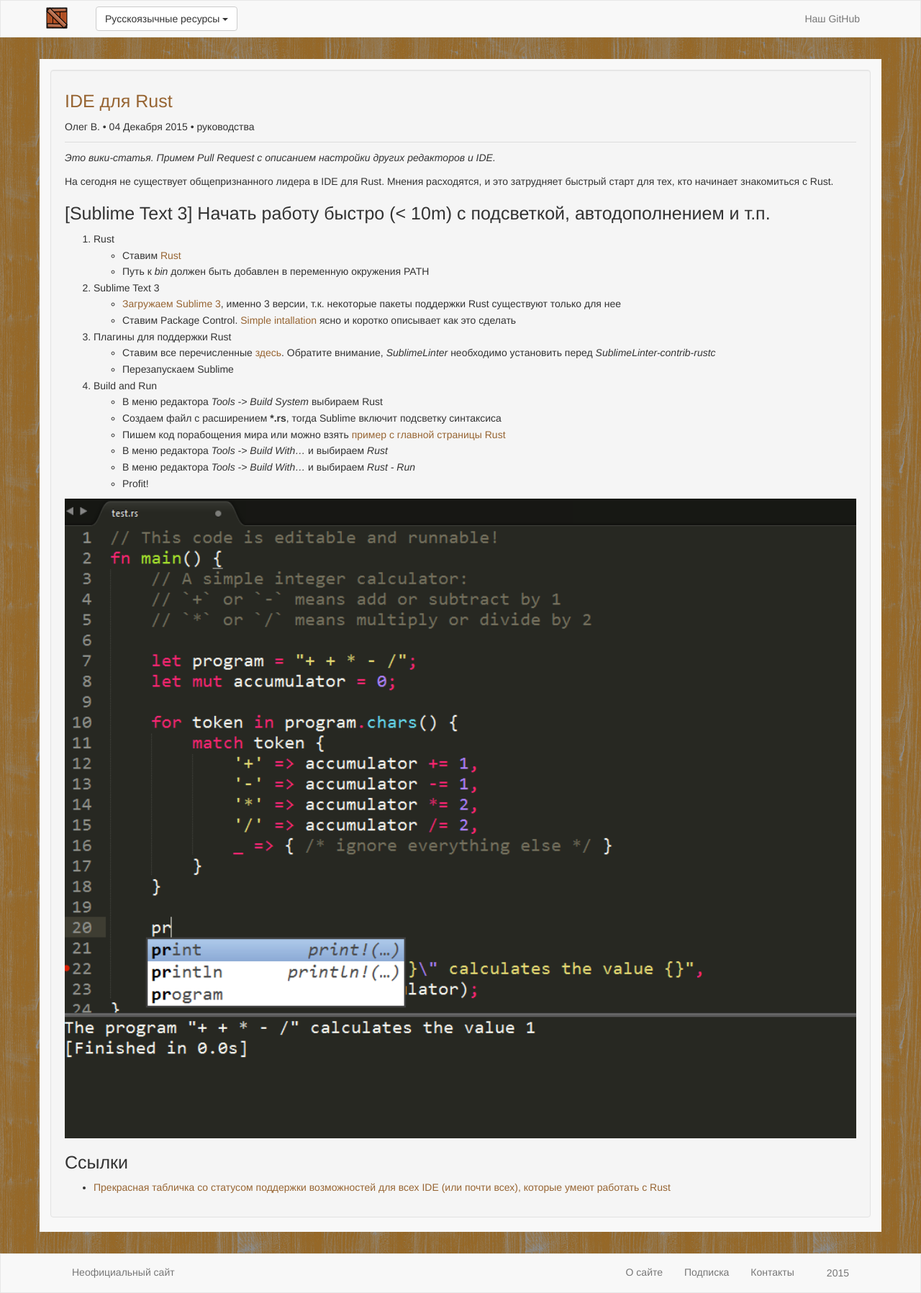
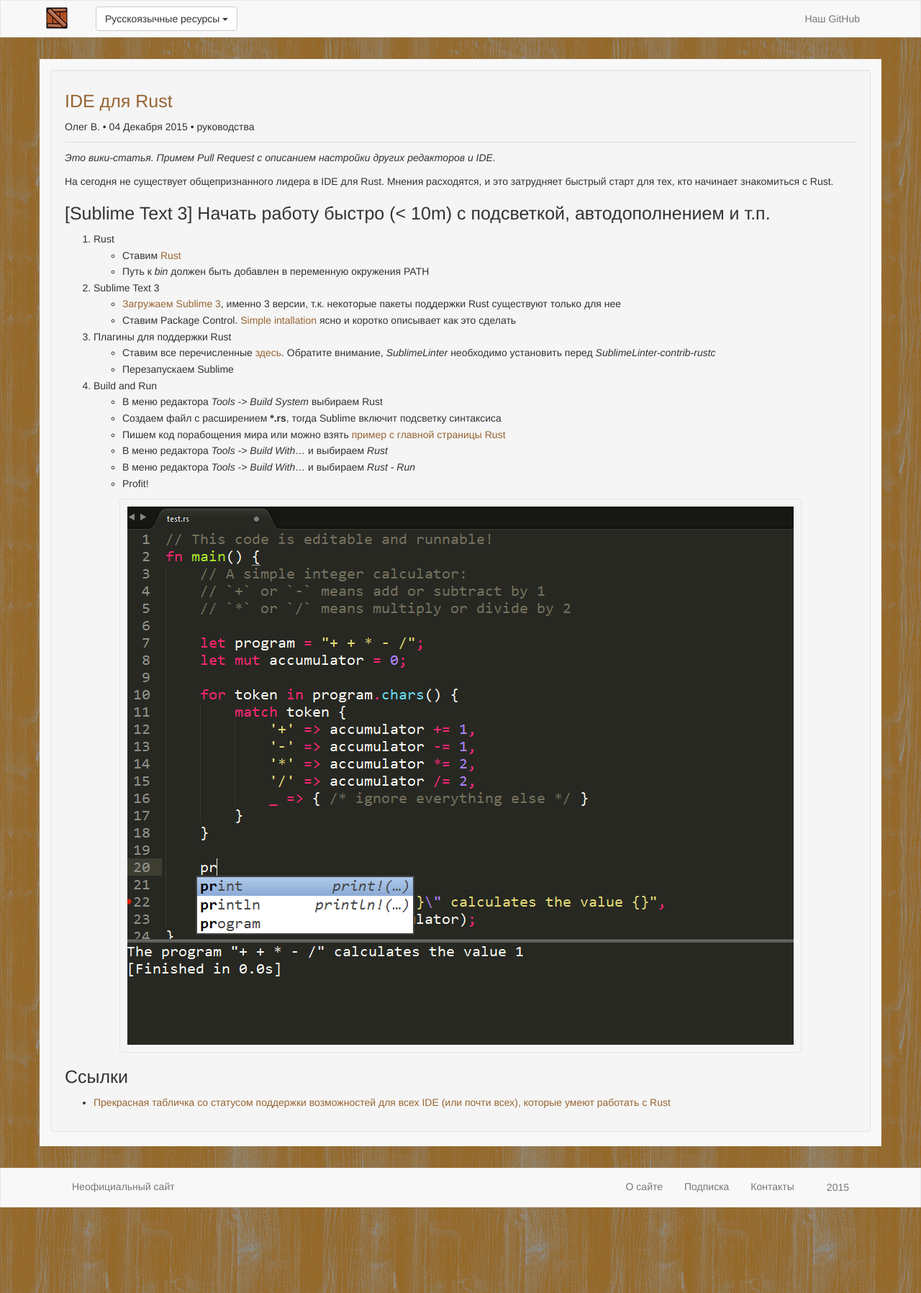
Before and after one commit to rust-lang-ru/rustycrate.ru, a Jekyll site: the page built from _posts/2015-12-04-ide-for-rust.md, in a window 1280 px wide. Shown: the whole page at 72% size. Built offline with Jekyll 4.4.1, drawn with Linux system fonts in a browser that asks for light colours; nearby versions of some CDN libraries; Markdown is read by kramdown in place of the engine named in the settings; comment, search, counter and statistics services are not loaded.

Commit message:
Улучшаем отображение изображений в публикациях

```diff
--- a/_sass/style.scss
+++ b/_sass/style.scss
@@ -86,5 +86,10 @@
 }
 
 .well p img {
-    width: 100%;
+    border: 1px solid #e3e3e3;
+    border-radius: 4px;
+    padding: 10px;
+    margin-left: auto;
+    margin-right: auto;
+    display: block;
 }
```
